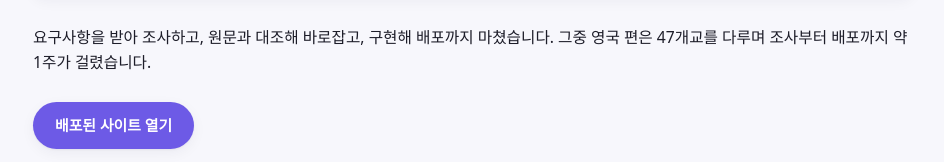
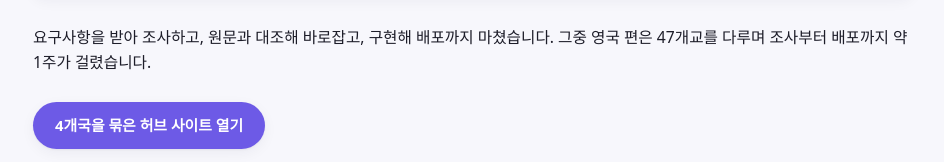
Before and after one commit to jaebong-choi/isu-ai-portfolio, a plain HTML site: page index.html in a window 1280 px wide. Shown: the part 2676-2838 px from the top of the page, without its empty margins (167-1111 px from the left). Drawn offline with Linux system fonts and the light colour scheme; a web font is replaced by a local one.

Commit message:
point the case-study link at the hub instead of the UK site

```diff
--- a/index.html
+++ b/index.html
@@ -600,7 +600,7 @@ footer { border-top: 1px solid var(--line); padding: 30px 0 52px; font-size: 0.8
     </div>
 
     <p class="bridge" data-en="Requirement in, research, verify against the source, build, ship. The UK edition covers 47 universities and took about a week from research to launch.">요구사항을 받아 조사하고, 원문과 대조해 바로잡고, 구현해 배포까지 마쳤습니다. 그중 영국 편은 47개교를 다루며 조사부터 배포까지 약 1주가 걸렸습니다.</p>
-    <p class="deep-links"><a class="visit" href="https://jaebong-choi.github.io/uk-study-guide/" data-url="jaebong-choi.github.io/uk-study-guide" data-en="Open the live site">배포된 사이트 열기</a></p>
+    <p class="deep-links"><a class="visit" href="https://jaebong-choi.github.io/study-guide-hub/" data-url="jaebong-choi.github.io/study-guide-hub" data-en="Open the hub that ties the four sites together">4개국을 묶은 허브 사이트 열기</a></p>
 
     <div class="artifacts">
       <div class="art-row">
```
